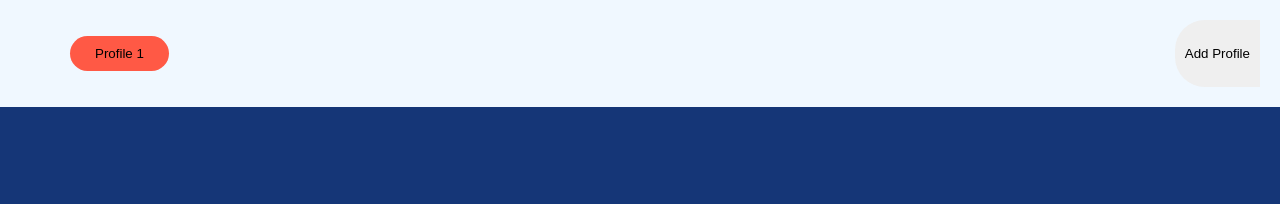
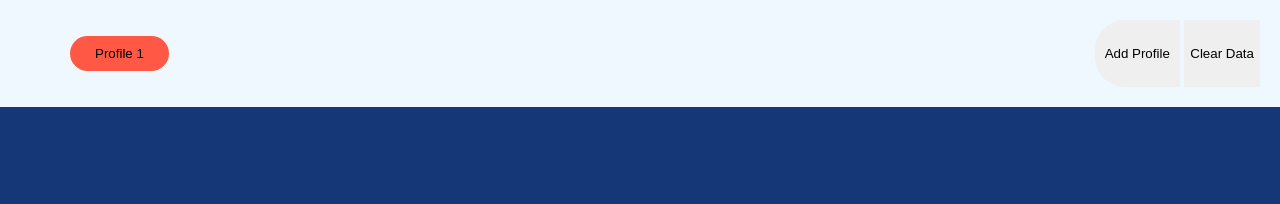
Before and after one commit to DylanT80/WebDebProjects, a plain HTML site: page ToDoList/index.html in a window 1280 px wide. Shown: the top 204 px of the page. Drawn offline with Linux system fonts and the light colour scheme.

Commit message:
Add clear data button, meant to reset local storage

```diff
--- a/ToDoList/index.html
+++ b/ToDoList/index.html
@@ -16,7 +16,10 @@
             </button>
           </li>
         </ul>
-        <button id="add-profile" onclick="addProfile()">Add Profile</button>
+        <div class="profile-btn-container">
+          <button id="add-profile" onclick="addProfile()">Add Profile</button>
+          <button id="clear-data" onclick="clearData()">Clear Data</button>
+        </div>
       </div>
       <div class="todo-app">
         <div class="header">
--- a/ToDoList/script.js
+++ b/ToDoList/script.js
@@ -88,8 +88,9 @@ function start() {
 
 start();
 // clear();
-function clear() {
+function clearData() {
   localStorage.clear();
+  location.reload();
 }
 /* Clear all tasks */
 function clearAll() {
--- a/ToDoList/style.css
+++ b/ToDoList/style.css
@@ -43,6 +43,12 @@ body {
 button:hover {
   cursor: pointer;
   background-color: antiquewhite;
+}
+
+.profile-btn-container button {
+  height: 100%;
+  outline: none;
+  border: none;
 }
 
 .container {
```
